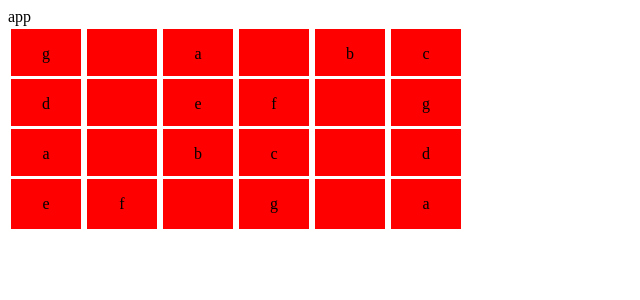
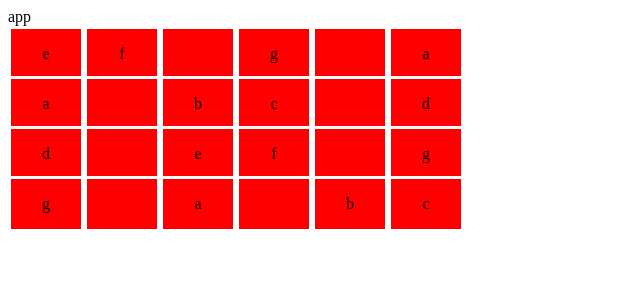
Before and after one commit to g-dylan-cunningham/violin-fingerboard, a React (Create React App) app: page / in a window 1280 px wide. Shown: the top 300 px of the page, without its empty margins (0-640 px from the left). Built offline with nearby package versions, Linux system fonts and the light colour scheme.

Commit message:
implements clickable tones on fingerboard

```diff
--- a/src/components/Fingerboard.jsx
+++ b/src/components/Fingerboard.jsx
@@ -4,6 +4,7 @@ import { keyOfC } from "../notesInKeys"
 import './Fingerboard.css'
 import { QuestionContext } from '../App';
 import SoundPlayer from '../utils/soundPlayer';
+import pitches from '../utils/pitches';
 
 
 const Fingerboard = () => {
@@ -32,17 +33,26 @@ const String = ({arr}) => {
 }
 
 const Note = ({obj}) => {
-    const AudioContext = window.AudioContext || window.webkitAudioContext;
-    const audio = new AudioContext();
-    // console.log(audio)
-    (new SoundPlayer(audio)).play(440.0, 0.8, "sine").stop(0.5);
+
+
+
+    const handleClick = () => {
+        const AudioContext = window.AudioContext || window.webkitAudioContext;
+        const audio = new AudioContext();
+        // console.log(audio)
+        // debugger
+        const pitch = parseFloat(pitches[obj.note + (obj.octave.toString())]);
+        (new SoundPlayer(audio)).play(pitch, 0.8, "sine").stop(0.5);
+    }
+
+
 
 
 
     return (
         <QuestionContext.Consumer>
             {value => (
-                <div className="note-container">{obj.note}</div>
+                <div onClick={handleClick} className="note-container">{obj.note}</div>
             )}
 
         </QuestionContext.Consumer>
--- a/src/notesInKeys.js
+++ b/src/notesInKeys.js
@@ -1,6 +1,9 @@
 export const keyOfC = [
-    ["g", "", "a", "", "b", "c"],
-   ["d","","e","f","","g"],
-    ["a", "", "b", "c", "", "d"],
-    ["e","f","","g","","a"]
+
+
+
+    ["e2","f2","","g3","","a3"],
+    ["a2", "", "b2", "c2", "", "d2"],
+    ["d1","","e1","f1","","g2"],
+    ["g1", "", "a1", "", "b1", "c1"]
 ];
--- a/src/utils/generateRichKey.js
+++ b/src/utils/generateRichKey.js
@@ -1,15 +1,17 @@
 class NoteFactory {
 
-    constructor(note) {
+    constructor(note, octave) {
       this.note = note;
+      this.octave = octave;
     }
     getNote() {
 
-      console.log("r", this.note)
+      console.log("r", this.note, this.octave)
       // debugger
       if(this.note) {
         return {
           note: this.note,
+          octave: this.octave,
           image: require(`../images/low ${this.note}.png`)
         }
       } else return {};
@@ -20,10 +22,13 @@ class NoteFactory {
 
 
 export const generateRichKey = (outerArr) => {
+  // debugger;
 
-  return outerArr.map(innerArr => {
-    return innerArr.map(note => (
-      new NoteFactory(note).getNote()
-    ))
+  return outerArr.map((innerArr) => {
+
+    return innerArr.map(note => {
+
+      return new NoteFactory(note[0], note[1]).getNote()
+    })
   })
 }
--- /dev/null
+++ b/src/utils/pitches.js
@@ -0,0 +1,18 @@
+export default {
+    g1: "195.9977",
+    a1: "220.0000",
+    b1: "246.9417",
+    c1: "261.6256",
+    d1: "293.6648",
+    e1: "329.6276",
+    f1: "349.2282",
+    g2: "391.9954",
+    a2: "440.0000",
+    b2: "493.8833",
+    c2: "523.2511",
+    d2: "587.3295",
+    e2: "659.2551",
+    f2: "698.4565",
+    g3: "783.9909",
+    a3: "880.0000"
+}
--- a/src/utils/soundPlayer.js
+++ b/src/utils/soundPlayer.js
@@ -14,20 +14,20 @@ function SoundPlayer(audioContext, filterNode) {
   }
 
   SoundPlayer.prototype.setFrequency = function(val, when) {
-    if(when) {
-      this.oscillator.frequency.setValueAtTime(val, this.audioCtx.currentTime + when);
-    } else {
+    // if(when) {
+    //   this.oscillator.frequency.setValueAtTime(val, this.audioCtx.currentTime + when);
+    // } else {
       this.oscillator.frequency.setValueAtTime(val, this.audioCtx.currentTime);
-    }
+    // }
     return this;
   };
 
   SoundPlayer.prototype.setVolume = function(val, when) {
-    if(when) {
-      this.gainNode.gain.exponentialRampToValueAtTime(val, this.audioCtx.currentTime + when);
-    } else {
+    // if(when) {
+    //   this.gainNode.gain.exponentialRampToValueAtTime(val, this.audioCtx.currentTime + when);
+    // } else {
       this.gainNode.gain.setValueAtTime(val, this.audioCtx.currentTime);
-    }
+    // }
     return this;
   };
 
@@ -37,10 +37,9 @@ function SoundPlayer(audioContext, filterNode) {
   };
 
   SoundPlayer.prototype.play = function(freq, vol, wave, when) {
-      debugger
     this.oscillator = this.audioCtx.createOscillator();
     this.oscillator.connect(this.gainNode);
-    // this.setFrequency(freq);
+    this.setFrequency(freq);
     if(wave) {
       this.setWaveType(wave);
     }
```
